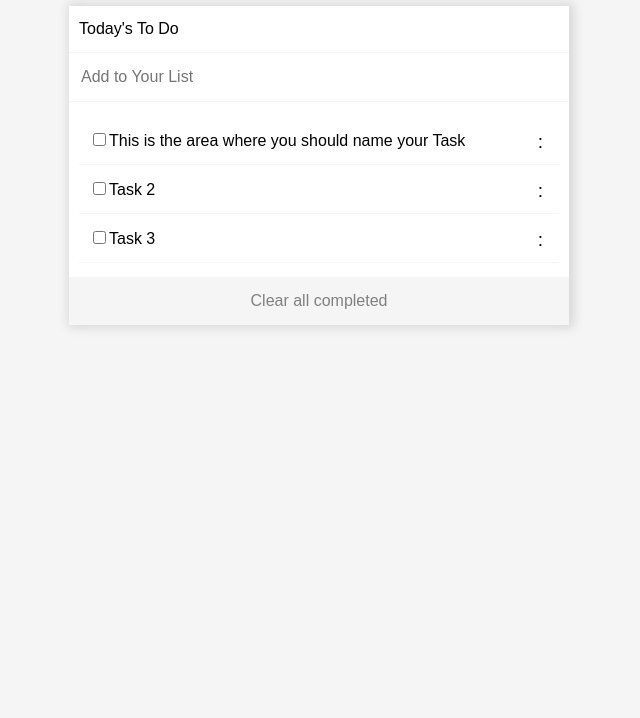
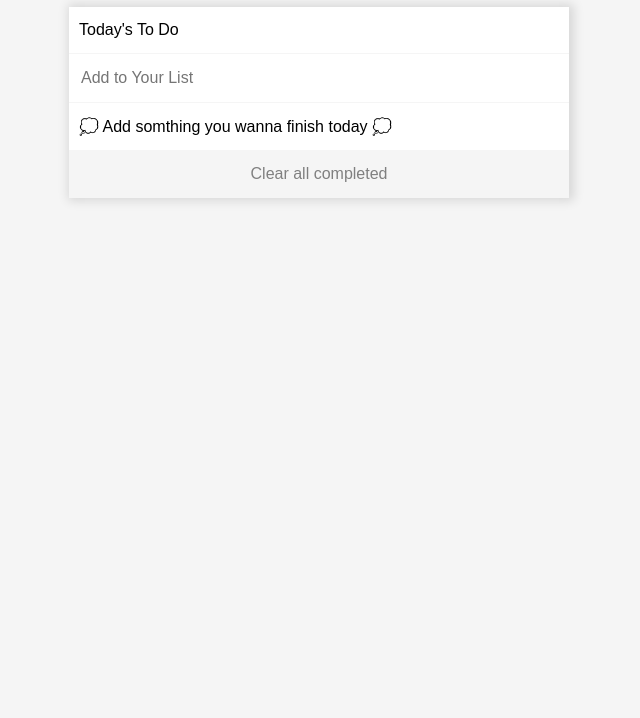
Before and after one commit to od-c0d3r/TodoListJs, a website built with webpack: page src/index.html in a window 1280 px wide. Shown: the part 82-800 px from the top of the page, without its empty margins (321-961 px from the left). Built offline with nearby package versions, Linux system fonts and the light colour scheme.

Commit message:
Feat: remove hardcoded elements

```diff
--- a/src/index.html
+++ b/src/index.html
@@ -5,12 +5,12 @@
     <meta charset="UTF-8">
     <meta name="viewport" content="width=device-width, initial-scale=1.0">
     <link rel="icon" type="image/x-icon" href="./src/favicon.ico">
-    <title>Html template</title>
+    <title>TodoAppJs</title>
 </head>
 
 <body>
     <main id="app">
-        <h1>TodoJs</h1>
+        <h1>📋 TodoListJs 📋</h1>
         <div id="listScreen">
             <div id="listHead">
                 Today's To Do
--- a/src/index.js
+++ b/src/index.js
@@ -17,7 +17,7 @@ function displayTasks() {
   container.innerHTML = '';
 
   if (list.length === 0) {
-    container.innerHTML = 'List is empty';
+    container.innerHTML = '💭 Add somthing you wanna finish today 💭';
   } else {
     list.forEach((task, index, list) => {
       const listItem = document.createElement('div');
@@ -45,30 +45,5 @@ function displayTasks() {
   }
 }
 
-function listInit() {
-  const listLocal = getTasksFromLocalStorage();
-  if (listLocal.length === 0) {
-    const list = [{
-      desc: 'This is the area where you should name your Task',
-      comp: false,
-      index: 0,
-    },
-    {
-      desc: 'Task 2',
-      comp: false,
-      index: 1,
-    },
-    {
-      desc: 'Task 3',
-      comp: false,
-      index: 2,
-    }];
-    setTasksToLocalStorage(list);
-    return list;
-  }
-  return listLocal;
-}
-
-listInit();
 displayTasks();
 checkboxListener();
```
